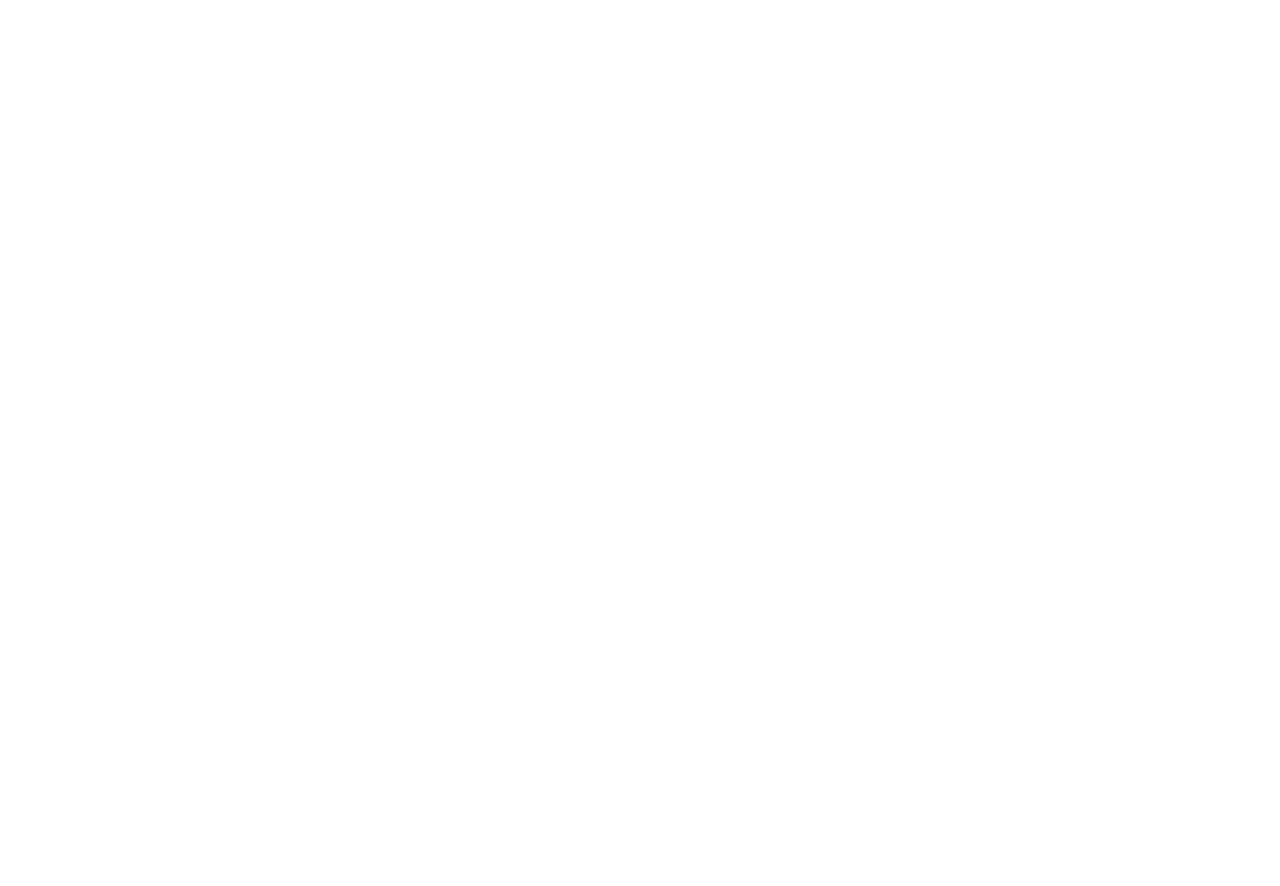
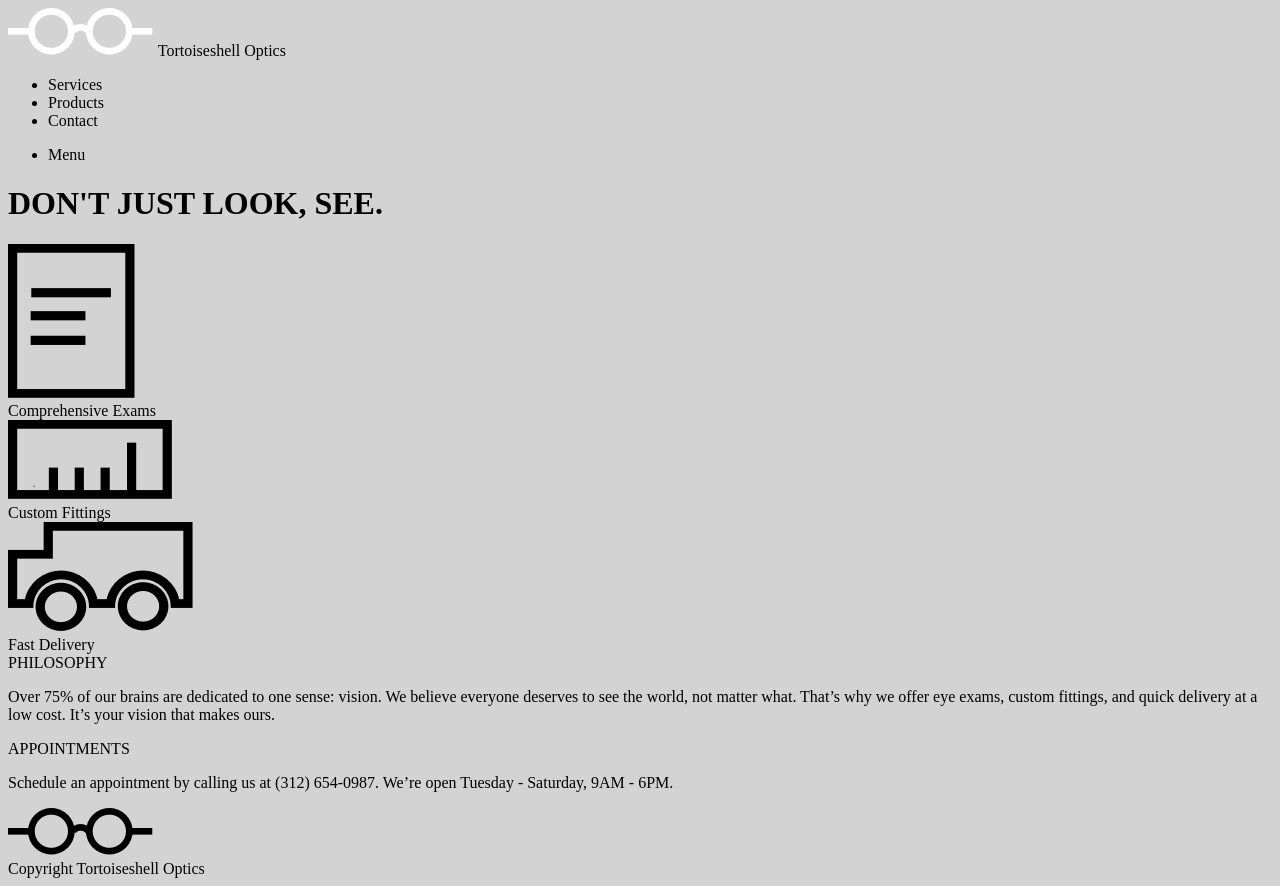
Before and after one commit to jtwmo/Tortoiseshell, a plain HTML site: page index.html in a window 1280 px wide. Before the commit the page ends 800 px from the top, so only its background shows below. Drawn offline with Linux system fonts and the light colour scheme.

Commit message:
Complete html.

```diff
--- a/index.html
+++ b/index.html
@@ -3,8 +3,81 @@
   <head>
     <meta charset="utf-8">
     <title>JTM Tortoiseshell Optics</title>
+    <link rel="stylesheet" href="./resources/css/style.css">
   </head>
   <body>
 
+
+    <!--HEADER-->
+
+    <header>
+      <div class="container">
+        <div class="logo">
+          <img src="./resources/images/logo-white.png" alt="">
+          <span>Tortoiseshell Optics</span>
+        </div>
+        <nav>
+          <ul>
+            <li>Services</li>
+            <li>Products</li>
+            <li>Contact</li>
+          </ul>
+          <ul class="small-menu">
+            <li>Menu</li>
+          </ul>
+        </nav>
+      </div>
+      <div class="flex container">
+        <div class="main-banner">
+          <h1>DON'T JUST LOOK, SEE.</h1>
+        </div>
+      </div>
+    </header>
+
+
+    <!--SERVICES SECTION-->
+
+    <section class="service-grid">
+      <div class="service">
+        <img src="./resources/images/paper-icon.png" alt="">
+        <div>Comprehensive Exams</div>
+      </div>
+      <div class="service">
+        <img src="./resources/images/ruler-icon.png" alt="">
+        <div>Custom Fittings</div>
+      </div>
+      <div class="service">
+        <img src="./resources/images/truck-icon.png" alt="">
+        <div>Fast Delivery</div>
+      </div>
+    </section>
+
+
+    <!--INFORMATION SECTION-->
+
+    <section class="info-grid">
+      <div class="info">
+        <div class="info-title">
+          PHILOSOPHY
+        </div>
+        <p>Over 75% of our brains are dedicated to one sense: vision. We believe everyone deserves to see the world, not matter what. That’s why we offer eye exams, custom fittings, and quick delivery at a low cost. It’s your vision that makes ours.</p>
+      </div>
+      <div class="info">
+        <div class="info-title">
+          APPOINTMENTS
+        </div>
+        <p>Schedule an appointment by calling us at (312) 654-0987. We’re open Tuesday - Saturday, 9AM - 6PM.</p>
+      </div>
+    </section>
+
+
+    <!--FOOTER-->
+
+    <footer class="container">
+      <div class="copyright">
+        <img src="./resources/images/logo-black.png" alt="">
+        <div>Copyright Tortoiseshell Optics</div>
+      </div>
+    </footer>
   </body>
 </html>
--- a/resources/css/style.css
+++ b/resources/css/style.css
@@ -0,0 +1,3 @@
+body {
+  background-color: lightgrey;
+}
```
